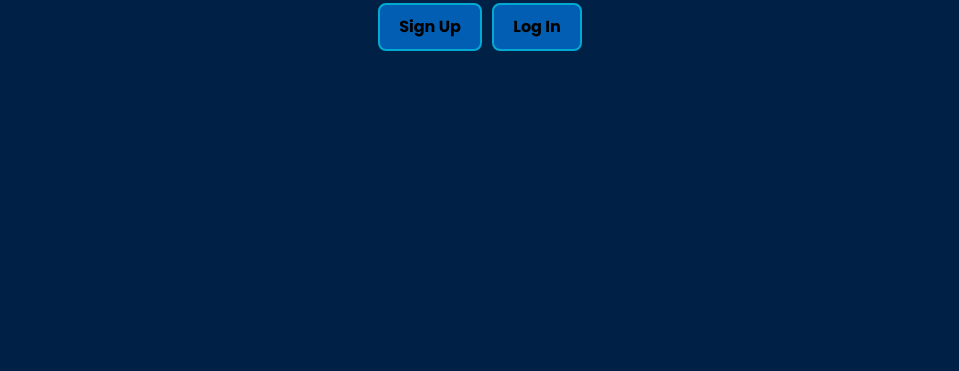
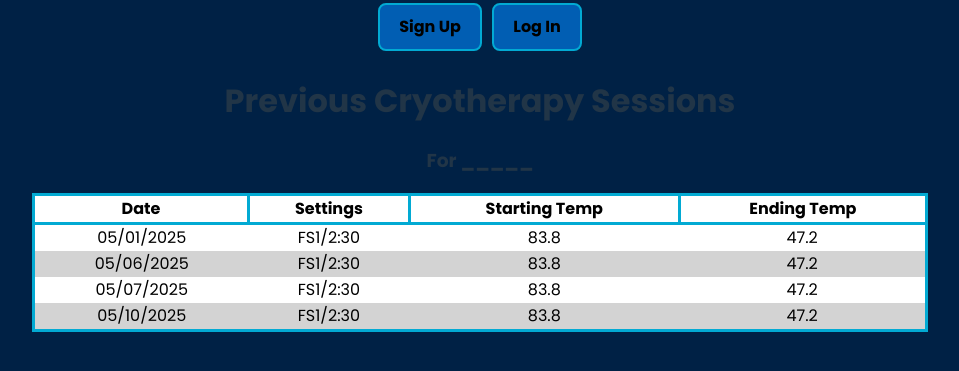
Before and after one commit to niashalise/restore-cryotherapy-tracker-client, a React (Vite) app: page /client-sessions in a window 1280 px wide. Before the commit this address had no page. Shown: the part 265-636 px from the top of the page, without its empty margins (160-1119 px from the left). Built offline with nearby package versions, Linux system fonts and the light colour scheme; a web font is replaced by a local one.

Commit message:
Made changes to NewSession, SearchForClient, and TodaysSessions

```diff
--- a/src/App.jsx
+++ b/src/App.jsx
@@ -8,6 +8,7 @@ import TodaysSession from './components/TodaysSession';
 import NewSession from './components/NewSession'
 import "./App.css"
 import CreateClient from './components/CreateClient';
+import SearchForClient from './components/SearchForClient';
 
 
 
@@ -23,6 +24,7 @@ function App() {
         <Route path="/todays-session" element={<TodaysSession />} />
         <Route path="/new-session" element={<NewSession />} />
         <Route path="/create-client" element={<CreateClient />} />
+        <Route path="/client-sessions" element={<SearchForClient />} />
       </Routes>
     </div>
   );
--- a/src/TodaysSession.css
+++ b/src/Tables.module.css
@@ -1,4 +1,4 @@
-h1 {
+h1, h3 {
     font-family: "Poppins", Arial, Helvetica, sans-serif;
     text-align: center;
 }
--- a/src/components/NewSession.jsx
+++ b/src/components/NewSession.jsx
@@ -39,8 +39,6 @@ function NewSession() {
   const handleIsErrorToggle = () => {
     setError({ startingTemp: "" });
   };
-
-  let todaysSessions = [];
 
   const handleSubmit = (e) => {
     e.preventDefault();
--- a/src/components/SearchForClient.jsx
+++ b/src/components/SearchForClient.jsx
@@ -0,0 +1,48 @@
+import styles from "../Tables.module.css";
+
+function SearchForClient() {
+  return (
+    <div>
+      <h1>Previous Cryotherapy Sessions</h1>
+      <h3>For _____</h3>
+      <table>
+        <thead>
+          <tr>
+            <th>Date</th>
+            <th>Settings</th>
+            <th>Starting Temp</th>
+            <th>Ending Temp</th>
+          </tr>
+        </thead>
+        <tbody>
+          <tr>
+            <td>05/01/2025</td>
+            <td>FS1/2:30</td>
+            <td>83.8</td>
+            <td>47.2</td>
+          </tr>
+          <tr>
+            <td>05/06/2025</td>
+            <td>FS1/2:30</td>
+            <td>83.8</td>
+            <td>47.2</td>
+          </tr>
+          <tr>
+            <td>05/07/2025</td>
+            <td>FS1/2:30</td>
+            <td>83.8</td>
+            <td>47.2</td>
+          </tr>
+          <tr>
+            <td>05/10/2025</td>
+            <td>FS1/2:30</td>
+            <td>83.8</td>
+            <td>47.2</td>
+          </tr>
+        </tbody>
+      </table>
+    </div>
+  );
+}
+
+export default SearchForClient;
--- a/src/components/TodaysSession.jsx
+++ b/src/components/TodaysSession.jsx
@@ -1,4 +1,4 @@
-import '../TodaysSession.css'
+import styles from '../Tables.module.css'
 
 function TodaysSession() {
 
```
